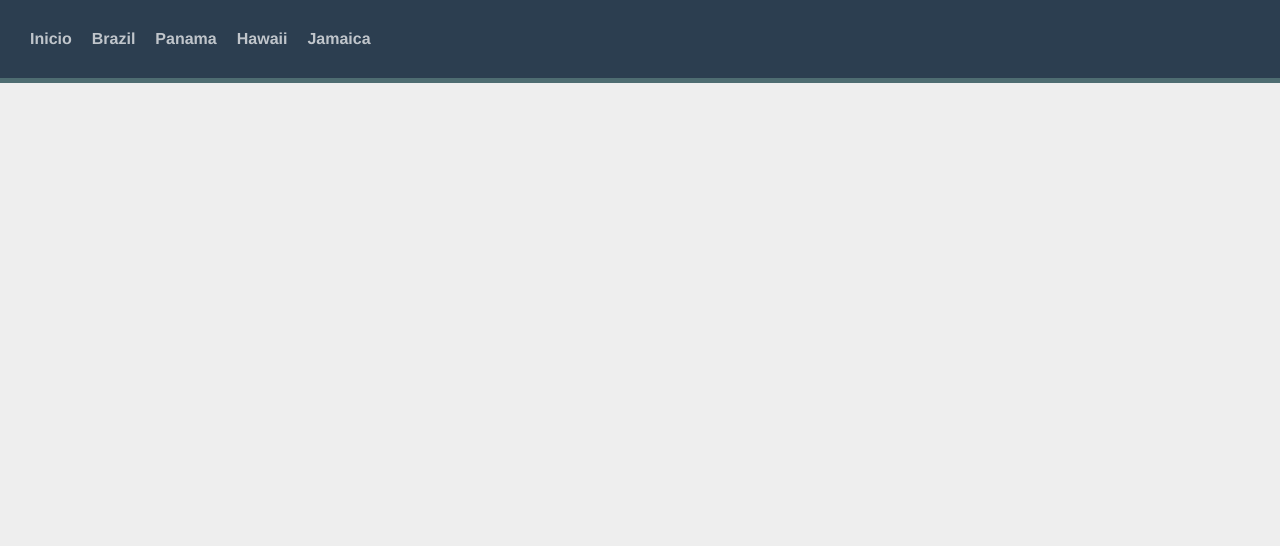
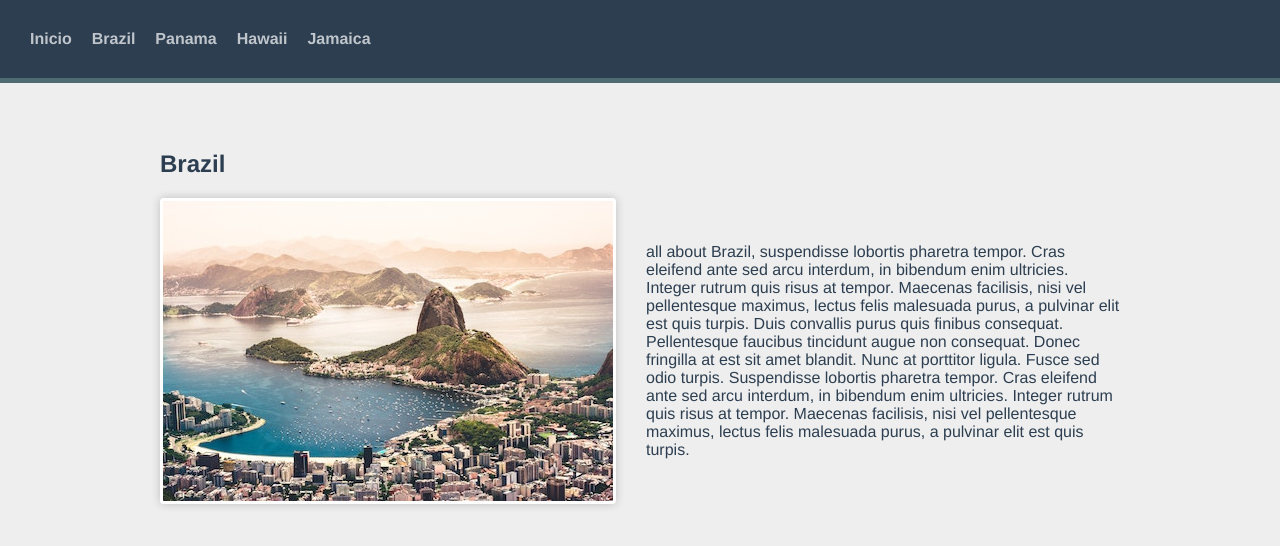
Before and after one commit to HugoBzn/v3-router, a Vue app: page /destination/1 in a window 1280 px wide. Shown: the top 546 px of the page. Built offline with nearby package versions, Linux system fonts and the light colour scheme.

Commit message:
Dynamic routes

```diff
--- a/src/router/index.js
+++ b/src/router/index.js
@@ -31,6 +31,10 @@ const routes = [
     name: "Jamaica",
     component: () => import("@/views/Jamaica.vue"),
   },
+  {
+    path: "/destination/:id",
+    component: () => import("@/views/DestinationShow.vue"),
+  },
 ];
 
 // 2. Creando el VUE Router
--- /dev/null
+++ b/src/views/DestinationShow.vue
@@ -0,0 +1,31 @@
+<script>
+// Importando datos
+import sourceData from '@/data.json'
+export default {
+  computed: {
+    destinationId() {
+      return parseInt(this.$route.params.id)
+    },
+    destination() {
+      return sourceData.destinations.find(destination => destination.id === this.destinationId)
+    }
+  }
+}
+</script>
+
+<template>
+    <section class="destination">
+        <h1>{{ destination.name }}</h1>
+        <div class="destination-details">
+            <img
+            :src="`/images/${destination.image}`"
+            :alt="destination.name">
+            <p>
+                {{ destination.description }}
+            </p>
+        </div>
+    </section>
+</template>
+
+<style lang="scss" scoped>
+</style>
```
